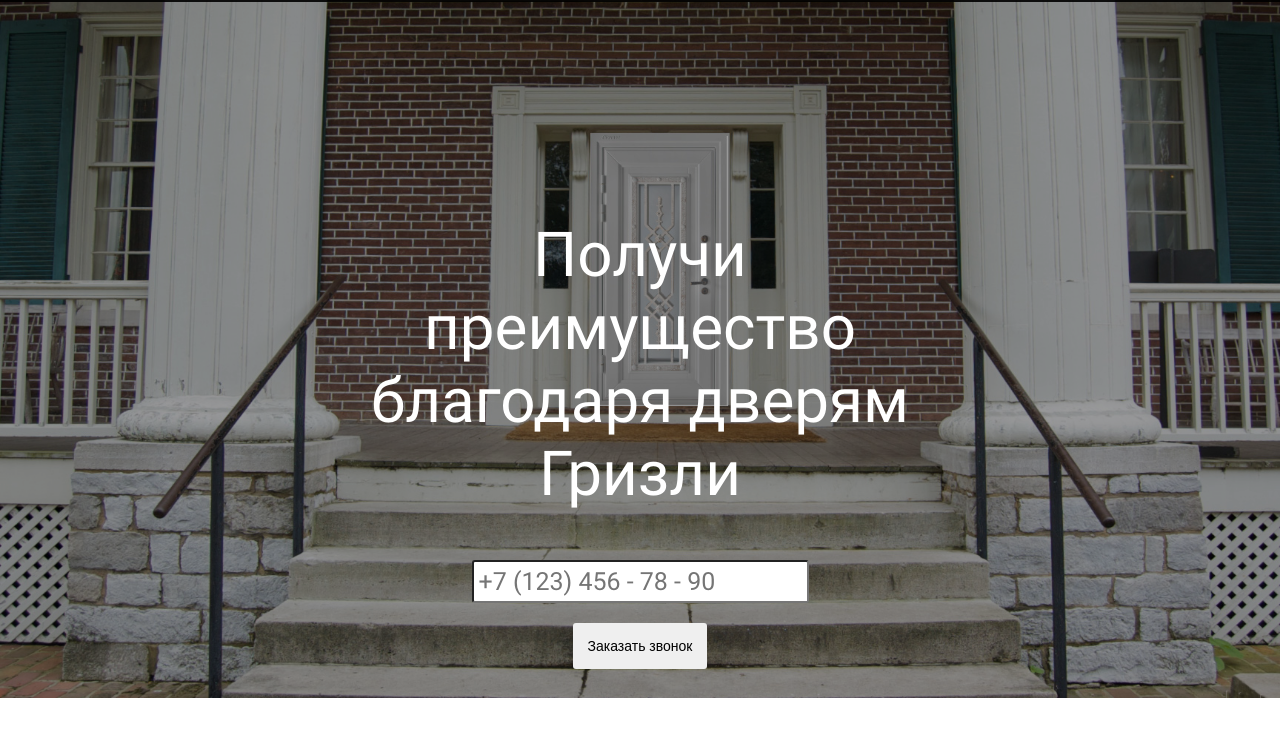
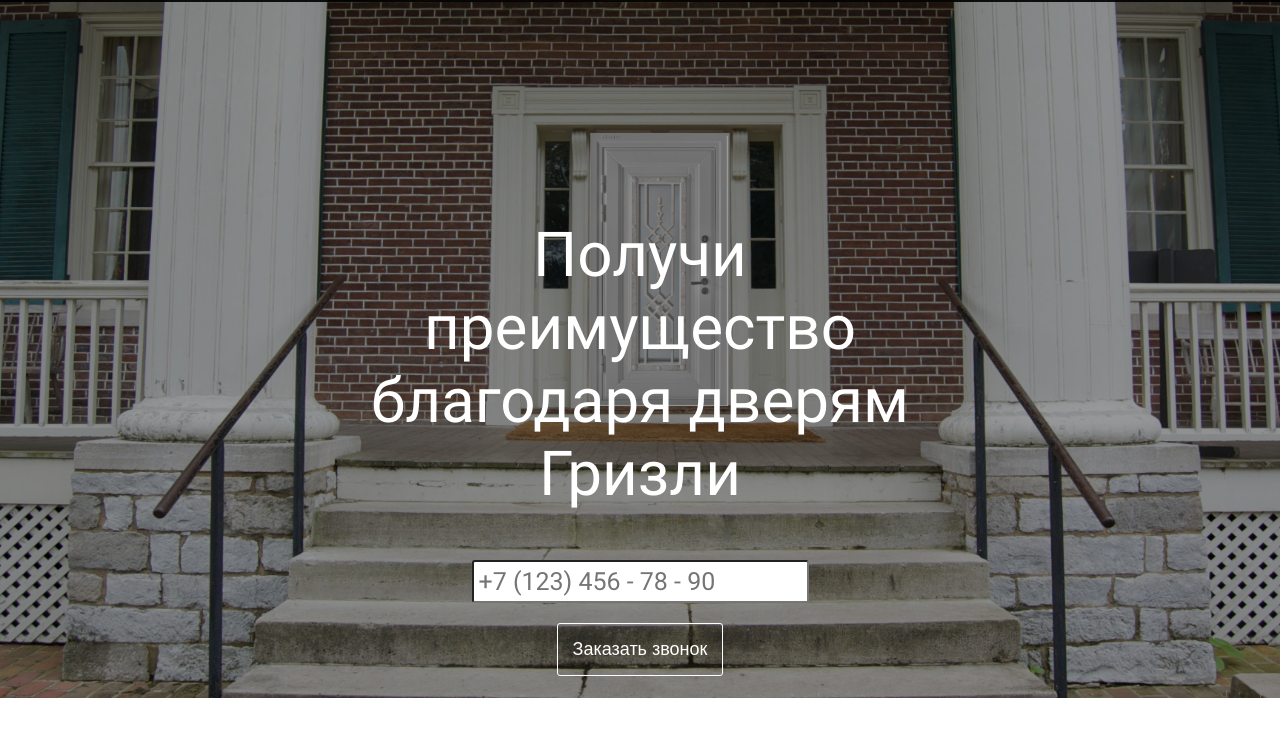
Before and after one commit to nik787/Grizly, a website: page src/index.html in a window 1280 px wide. Shown: the part 102-838 px from the top of the page. Before the commit the page ends 800 px from the top, so only its background shows below. Drawn offline with nearby package versions, Linux system fonts and the light colour scheme; files that its build step writes are made by us from their sources; files whose address does not match are found by name.

Commit message:
Заменил кнопку

```diff
--- a/src/index.html
+++ b/src/index.html
@@ -41,5 +41,6 @@
         </div>
 
     </header>
+    <section></section>
 </body>
 </html>
--- a/src/styles/main.less
+++ b/src/styles/main.less
@@ -10,7 +10,7 @@
 }
 
 .header {
-    background: center / cover no-repeat rgba(0, 0, 0, 0.3) url(../images/header-bg.jpg);
+    background:  center / cover no-repeat rgba(0, 0, 0, 0.3) url(../images/header-bg.jpg);
     height: 100vh;
     &::before {
         content: "";
@@ -81,17 +81,26 @@
             button {
                 margin-top: 20px;
                 padding: 15px;
-                border: none;
+                border: 1px solid #fff;
                 border-radius: 3px;
-                font-size: 14px;
+                font-size: 18px;
                 cursor: pointer;
+                background: transparent;
+                color: #fff;
+
                 &:hover {
                     background: #fff;
+                    color: #000;
                 }
                 &:active {
                     background: #fff;
+                    color: #000;
                 }
             }
         }
     }
 }
+
+section {
+    height: 200vh;
+}
```
Also changed, not shown: docs/index.html (+1 -0 lines), docs/styles/main.css, 4 other files.
